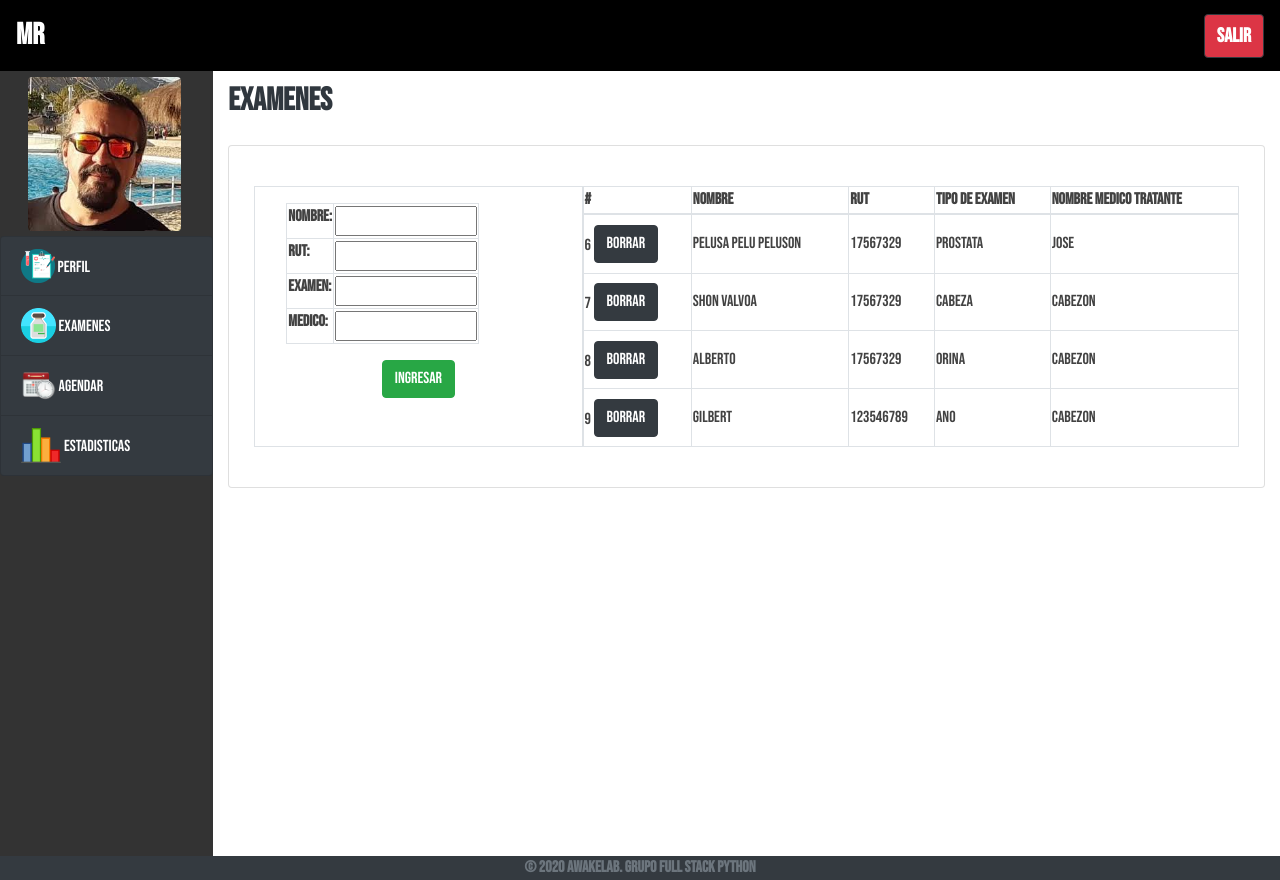
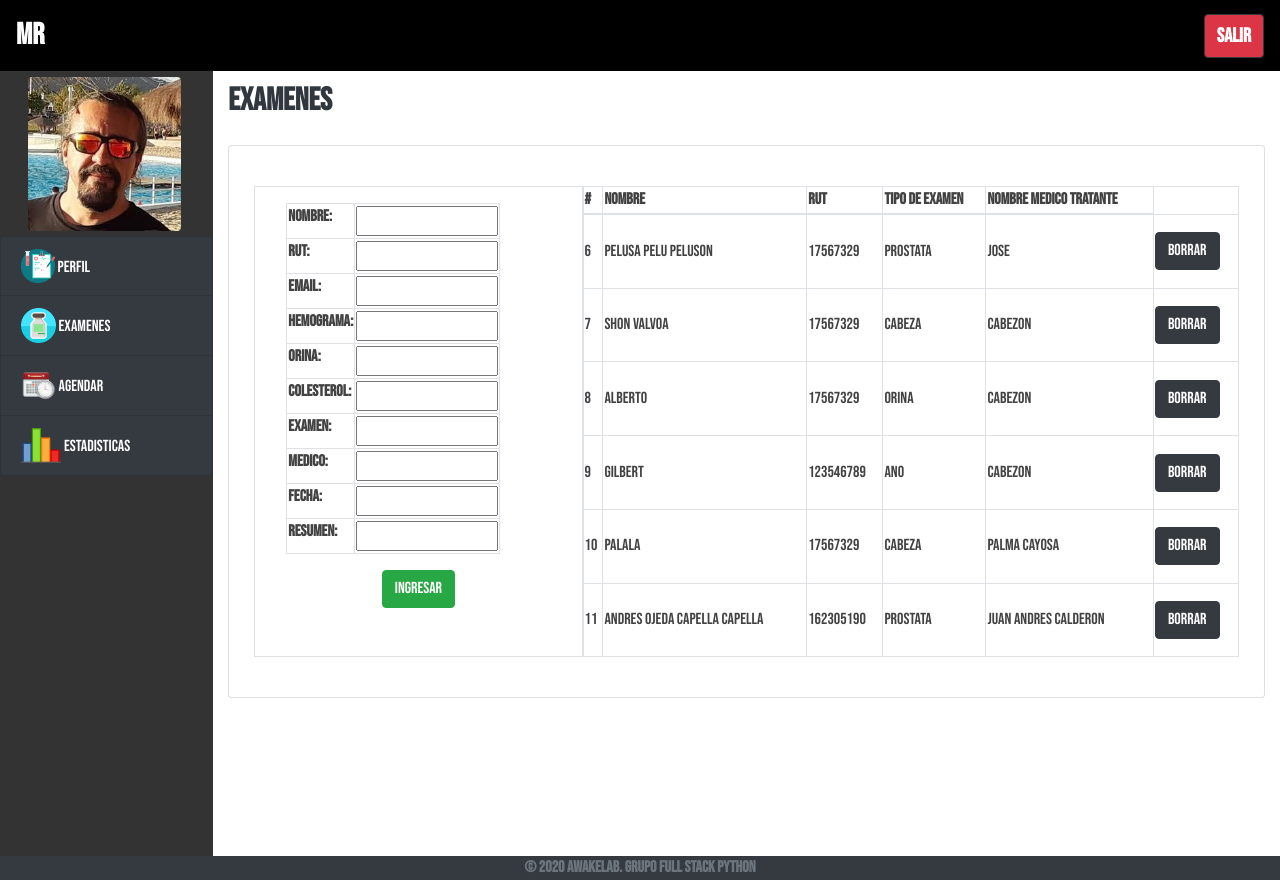
Before and after one commit to knonpower/examen_Mod5, a Django app: page /examenes in a window 1280 px wide. Run offline with Django 3.2, Linux system fonts and the light colour scheme; some libraries are stand-ins or nearby versions.

Commit message:
Se agregan graficos

```diff
--- a/app_proyecto_medico/data/examen.json
+++ b/app_proyecto_medico/data/examen.json
@@ -1 +1,83 @@
-{"ultimo_identificador": 9, "formulario": [{"nombre": "pelusa pelu peluson", "rut": "17567329", "examen": "prostata", "medico": "jose", "identificador": 6}, {"nombre": "shon valvoa", "rut": "17567329", "examen": "cabeza", "medico": "cabezon", "identificador": 7}, {"nombre": "alberto", "rut": "17567329", "examen": "orina", "medico": "cabezon", "identificador": 8}, {"nombre": "gilbert", "rut": "123546789", "examen": "ano", "medico": "cabezon", "identificador": 9}]}
+{
+    "ultimo_identificador": 11,
+    "formulario": [
+        {
+            "nombre": "pelusa pelu peluson",
+            "rut": "17567329",
+            "email": "pelusa@pelu.cl",
+            "examen": "prostata",
+            "hemograma": 140,
+            "orina": 200,
+            "colesterol": 150,
+            "fecha":"17-12-2020",
+            "medico": "jose",
+            "resumen": "El paciente se siente de manera perfecta, desea comer y la herida esta sanando de manera espectacular",
+            "identificador": 6
+        },
+        {
+            "nombre": "shon valvoa",
+            "rut": "17567329",
+            "email": "shon@valvoa.cl",
+            "examen": "cabeza",
+            "hemograma": 140,
+            "orina": 200,
+            "colesterol": 320,
+            "fecha":"03-05-2020",
+            "medico": "cabezon",
+            "resumen": "El paciente esta en estado de ebriedad y debe tomar un poco de cafe para poder examinarlo, por mientras me tomare un shoot de agua ardiente",
+            "identificador": 7
+        },
+        {
+            "nombre": "alberto",
+            "rut": "17567329",
+            "email": "alberto@lun.cl",
+            "examen": "orina",
+            "hemograma": 140,
+            "orina": 200,
+            "colesterol": 320,
+            "fecha":"05-08-2020",
+            "medico": "cabezon",
+            "resumen": "El paciente esta en estado de shock, no sabe su nombre y tampoco recuerda que sucedio",
+            "identificador": 8
+        },
+        {
+            "nombre": "gilbert",
+            "rut": "123546789",
+            "email": "gilbert@gil.cl",
+            "examen": "ano",
+            "hemograma": 140,
+            "orina": 200,
+            "colesterol": 50,
+            "fecha":"25-11-2020",
+            "medico": "cabezon",
+            "resumen": "El paciente tiene el femur roto, un pulmon perforado pero se encuentra estable",
+            "identificador": 9
+        },
+        {
+            "nombre": "palala",
+            "rut": "17567329",
+            "email": "palala@palito.cl",
+            "examen": "cabeza",
+            "hemograma": 140,
+            "orina": 200,
+            "colesterol": 10,
+            "fecha":"29-09-2020",
+            "medico": "palma cayosa",
+            "resumen": "El paciente es un mitomano indica que se trago una caja llena de arfileres que cayo en su sopa",
+            "identificador": 10
+        },
+        {
+            "nombre": "andres ojeda capella capella",
+            "rut": "162305190",
+            "email": "andres@capella.cl",
+            "hemograma": "456",
+            "orina": "129",
+            "colesterol": 60,
+            "fecha":"03-01-2020",
+            "examen": "prostata",
+            "medico": "juan andres calderon",
+            "resumen": "el paciente esta muy grabe debe acudir a un centro asistencial de inmediato para que le den un dulce",
+            "identificador": 11
+        }
+    ]
+}
--- a/app_proyecto_medico/forms.py
+++ b/app_proyecto_medico/forms.py
@@ -1,6 +1,8 @@
 from django import forms
 from django.core import validators
 from django.core.exceptions import ValidationError
+
+import datetime
 
 class FormularioLogin(forms.Form):
     email = forms.CharField(validators=[
@@ -31,12 +33,28 @@ class FormularioExamen(forms.Form):
         validators.MinLengthValidator(3, "El nombre debe contener almenos 3 carateres")
     ])
     rut = forms.CharField(validators=[
+        validators.MinLengthValidator(9, "El rut debe contener al menos 9 caracteres")
+    ])
+    email = forms.CharField(validators=[
+        validators.MaxLengthValidator(30, "El rut debe contener al menos 9 caracteres")
+    ])
+    hemograma = forms.CharField(validators=[
         validators.MaxLengthValidator(9, "El rut debe contener al menos 9 caracteres")
+    ])
+    orina = forms.CharField(validators=[
+        validators.MinLengthValidator(1, "Debe ingresar examen de orina ")
+    ])
+    colesterol = forms.CharField(validators=[
+        validators.MinLengthValidator(1, "Debe ingresar examen de colesterol ")
     ])
     examen = forms.CharField(validators=[
         validators.MinLengthValidator(3, "El nombre del examen debe contener almenos 3 caracteres")
     ])
+    medico = forms.CharField(validators=[
+        validators.MinLengthValidator(3, "El nombre del medico debe contener almenos 3 letras")
+    ])
+    fecha = forms.DateTimeField()
 
-    medico = forms.CharField(validators=[
-        validators.MinLengthValidator(1, "El nombre del medico debe contener almenos una letra")
+    resumen = forms.CharField(validators=[
+        validators.MinLengthValidator(1, "Debe ingresa el resumen del examen")
     ])
--- a/app_proyecto_medico/templates/app_proyecto_medico/examenes.html
+++ b/app_proyecto_medico/templates/app_proyecto_medico/examenes.html
@@ -45,13 +45,13 @@
 
                             <tr>
                             <td>{{ examen.identificador }}
-                              <a href="{% url 'app_proyecto_medico:eliminar_examen' identificador=examen.identificador %}" class="btn btn-dark">Borrar</a>
+
                             </td>
                             <td>{{ examen.nombre }}</td>
                             <td>{{ examen.rut }}</td>
                             <td>{{ examen.examen }}</td>
                             <td>{{ examen.medico }}</td>
-
+                            <td><a href="{% url 'app_proyecto_medico:eliminar_examen' identificador=examen.identificador %}" class="btn btn-dark">Borrar</a></td>
                           </tr>
 
                           {% endfor %}
--- a/app_proyecto_medico/views.py
+++ b/app_proyecto_medico/views.py
@@ -18,6 +18,20 @@ def index(request):
     return render(request, 'app_proyecto_medico/index.html')
 
 def privada(request):
+    lista_hemograma = []
+    lista_orina = []
+    filename= "/app_proyecto_medico/data/examen.json"
+    with open(str(settings.BASE_DIR)+filename, 'r') as file:
+        lista_paciente = json.load(file)
+        for elemento in lista_paciente.get('formulario')[-5:]:
+            hemograma = elemento.get('hemograma')
+            orina = elemento.get('orina')
+            lista_hemograma.append(hemograma)
+            lista_orina.append(orina)
+    print(lista_hemograma)
+    print(lista_orina)
+    grafico = {'hemograma':lista_hemograma, 'orina':lista_orina}
+
     if request.method == "GET":
         print("El request GET: ", request.GET)
         if 'id' in request.GET:
@@ -54,12 +68,40 @@ def privada(request):
 
         context = {'lista_paciente': data['formulario']}
         context.update(perfil)
+        context.update(grafico)
         print("El context con update tiene:",context)
         return render(request, 'app_proyecto_medico/privada.html', context)
 
 
 def graficos(request):
-    return render(request, 'app_proyecto_medico/graficos.html')
+    examen = dict()
+    lista_fecha = []
+    lista_hemograma = []
+    lista_orina = []
+    lista_colesterol = []
+    filename= '/app_proyecto_medico/data/examen.json'
+    with open(str(settings.BASE_DIR)+filename, 'r') as file:
+        lista_paciente = json.load(file)
+        for elemento in lista_paciente['formulario']:
+
+            hemograma = elemento.get('hemograma')
+            orina = elemento.get('orina')
+            fecha = elemento.get('fecha')
+            colesterol = elemento.get('colesterol')
+            lista_hemograma.append(hemograma)
+            lista_orina.append(orina)
+            lista_fecha.append(str(fecha))
+            lista_colesterol.append(colesterol)
+            print("Print elemento: ", elemento)
+    #print(lista_hemograma)
+    #print(lista_orina)
+    print(lista_fecha)
+    examen['hemograma'] = lista_hemograma
+    examen['orina'] = lista_orina
+    examen['colesterol'] = lista_colesterol
+    context = {'labels':lista_fecha, 'data':examen}
+    print("El context del grafico: ",context)
+    return render(request, 'app_proyecto_medico/graficos.html', context)
 
 def context_lista_examen():
     filename= "/app_proyecto_medico/data/examen.json"
--- a/templates/base.html
+++ b/templates/base.html
@@ -108,6 +108,9 @@
         integrity="sha384-OgVRvuATP1z7JjHLkuOU7Xw704+h835Lr+6QL9UvYjZE3Ipu6Tp75j7Bh/kR0JKI" crossorigin="anonymous">
         </script>
     <script src="{% static 'app_proyecto_medico/js/main.js' %}"></script>
+    {% block SCRIPT %}
+
+    {% endblock SCRIPT %}
 </body>
 
 </html>
```
Also changed, not shown: app_proyecto_medico/templates/app_proyecto_medico/graficos.html (+92 -6 lines), app_proyecto_medico/templates/app_proyecto_medico/privada.html (+18 -13 lines). Lines whose indentation alone changed are shown as unchanged.
